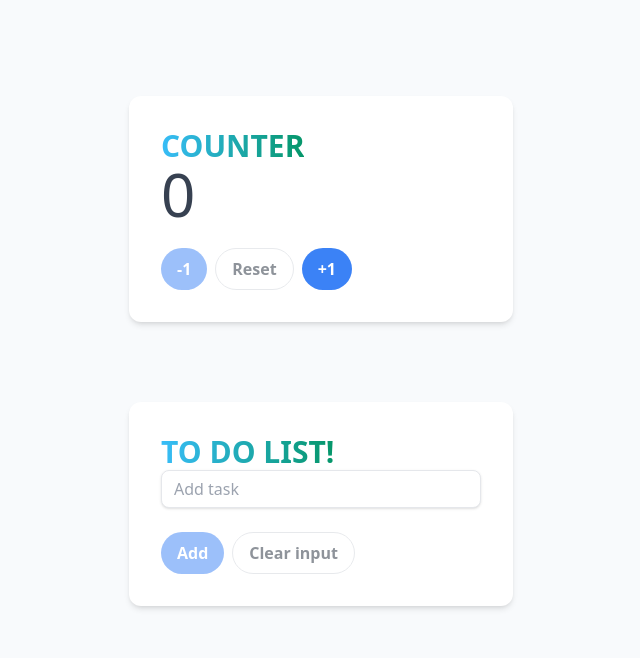
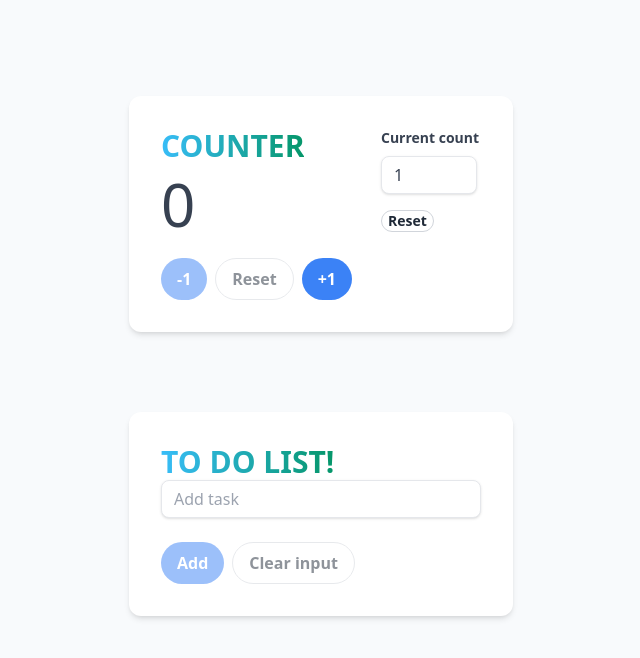
Before and after one commit to argierincon/react-2024, a React (Vite) app: page / in a window 1280 px wide. Shown: the top 658 px of the page, without its empty margins (319-959 px from the left). Built offline with nearby package versions, Linux system fonts and the light colour scheme.

Commit message:
feature: implement dynamic count

```diff
--- a/src/components/useState/Counter.jsx
+++ b/src/components/useState/Counter.jsx
@@ -4,48 +4,76 @@ import "../../assets/index.css";
 export const Counter = () => {
   const [counter, setCounter] = useState(0);
 
+  const [count, setCount] = useState(1);
+
   const handleIncrement = () => {
-    setCounter(counter + 1);
+    setCounter(counter + count);
   };
 
   const handleDecrement = () => {
-    if (counter === 0) return;
-    setCounter(counter - 1);
+    if (counter <= 0) return;
+    setCounter(counter - count);
   };
 
   const handleReset = () => {
     setCounter(0);
   };
 
+  const handleChangeCount = (e) => {
+    const value = e.target.value;
+    if (/^\d*$/.test(value)) {
+      setCount(Number(value));
+    }
+  };
+
   return (
     <section>
       <div className="card-primary m-auto mt-20">
-        <h2 className="heading-primary">
-          <span className="heading-gradient">COUNTER</span>
-        </h2>
+        <section className="counter-card">
+          <h2 className="heading-primary">
+            <span className="heading-gradient">COUNTER</span>
+          </h2>
+          <div>
+            <div>
+              <label htmlFor="count" className="input-label">
+                Current count
+              </label>
+              <input
+                id="count"
+                type="text"
+                className="input-default w-24"
+                placeholder="Enter amount to change counter"
+                value={count}
+                onChange={handleChangeCount}
+              />
+            </div>
 
-        <p className="text-6xl text-gray-700">{counter}</p>
+            <button className="btn-white--small mt-4 block">Reset</button>
+          </div>
+
+          <p className="text-6xl text-gray-700">{counter}</p>
+        </section>
 
         <section className="mt-6 flex gap-2">
           <button
             className={`btn btn-blue ${
-              counter === 0 ? "cursor-not-allowed" : ""
+              counter <= 0 ? "cursor-not-allowed" : ""
             }`}
-            disabled={counter === 0}
+            disabled={counter <= 0}
             onClick={handleDecrement}
           >
-            -1
+            -{count}
           </button>
           <button
             className="btn btn-white"
             onClick={handleReset}
-            disabled={counter === 0}
+            disabled={counter <= 0}
           >
             Reset
           </button>
 
           <button className="btn btn-blue" onClick={handleIncrement}>
-            +1
+            +{count}
           </button>
         </section>
       </div>
```
